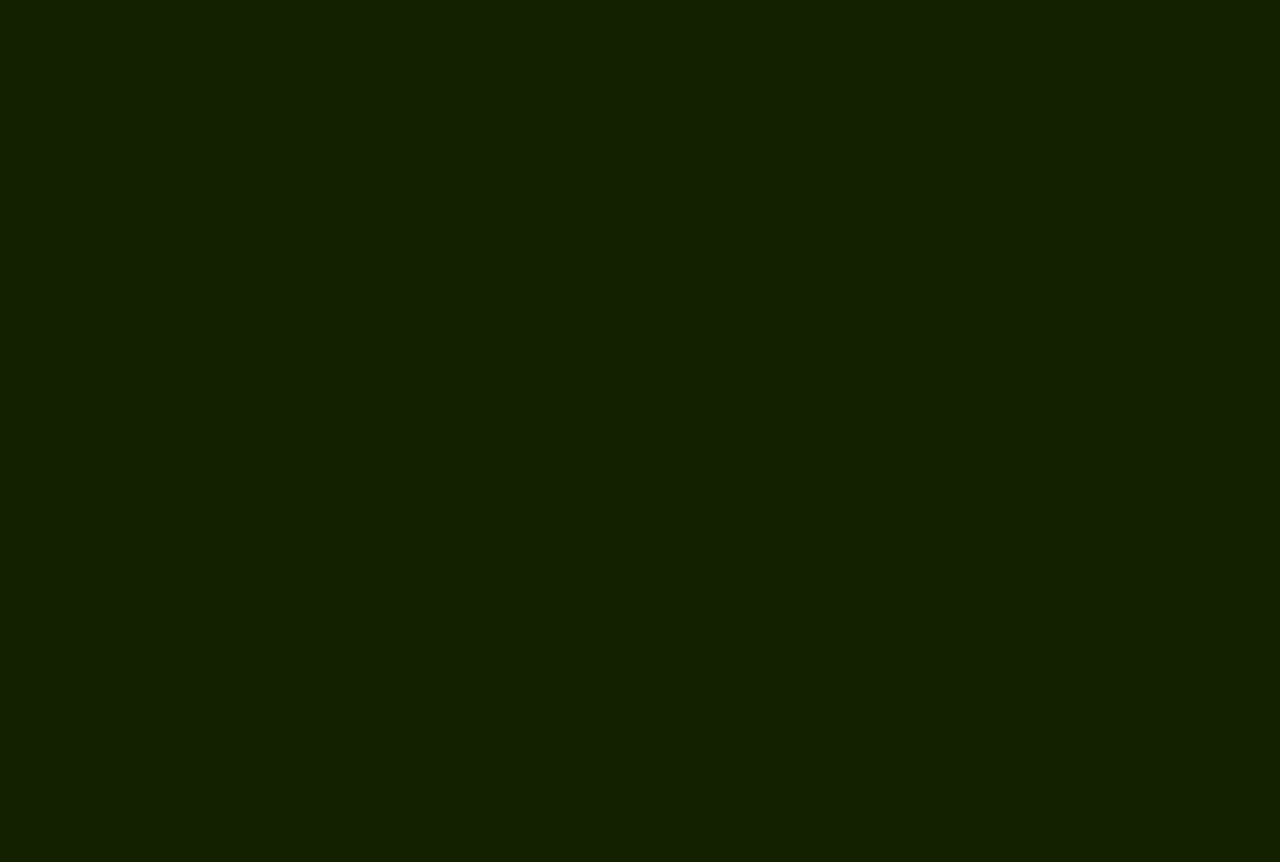
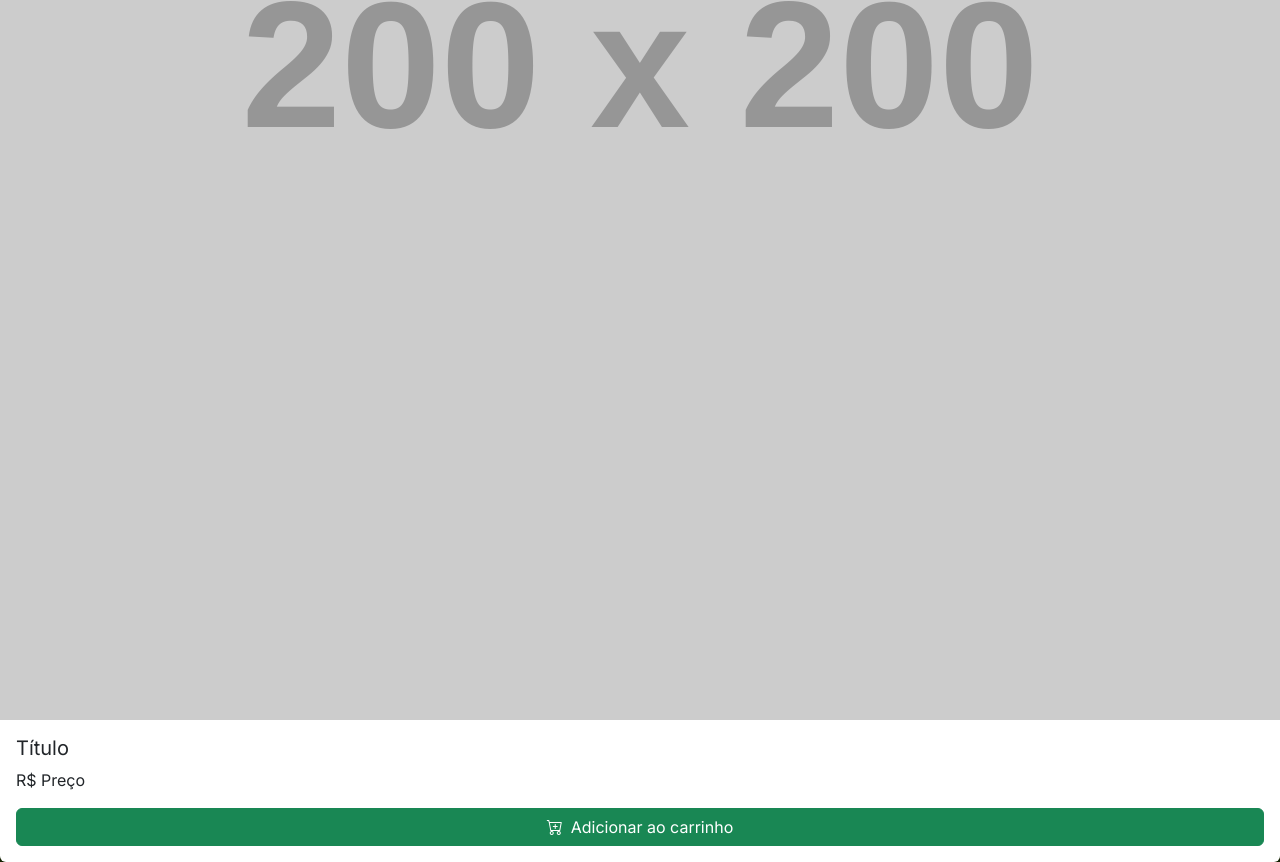
Before and after one commit to BiaS1lva6/I3DS-2025, a React (Vite) app in the folder 07-devSteam/: page / in a window 1280 px wide. Shown: the part 682-1544 px from the top of the page. Before the commit the page ends 800 px from the top, so only its background shows below. Built offline with nearby package versions, Linux system fonts and the light colour scheme.

Commit message:
ajustes nos cards de promotion

```diff
--- a/07-devSteam/src/App.jsx
+++ b/07-devSteam/src/App.jsx
@@ -1,12 +1,14 @@
 
 import './App.css'
 import Header from './components/Header'
+import Promotion from './components/Promotion'
 
 function App() {
 
   return (
     <>
      <Header />
+     <Promotion />
     </>
   )
 }
--- /dev/null
+++ b/07-devSteam/src/components/PromoCard.jsx
@@ -0,0 +1,19 @@
+import React from 'react'
+
+const PromoCard = (props) => {
+  return (
+    <div className='promoCard card border-0 overflow-hidden'>
+        <img className='card-img-top object-fit-cover' src="https://placehold.co/200x200" alt="" />
+        <div className='card-body'>
+            <h5 className='card-title'>Título</h5>
+            <p className='card-text'>R$ Preço</p>
+            <button className='btn btn-success w-100'>
+                <i className='bi bi-cart-plus me-2'></i>
+                Adicionar ao carrinho
+            </button>
+        </div>
+    </div>
+  )
+}
+
+export default PromoCard
--- a/07-devSteam/src/components/Promotion.jsx
+++ b/07-devSteam/src/components/Promotion.jsx
@@ -1,4 +1,5 @@
 import React from 'react'
+import PromoCard from './PromoCard'
 
 const Promotion = () => {
   return (
@@ -6,6 +7,7 @@
         <h2>Promoções</h2>
         <div id='itensPromo'>
           {/* inserir os cards de promoção*/}
+          <PromoCard/>
         </div>
     </div>
   )
```
